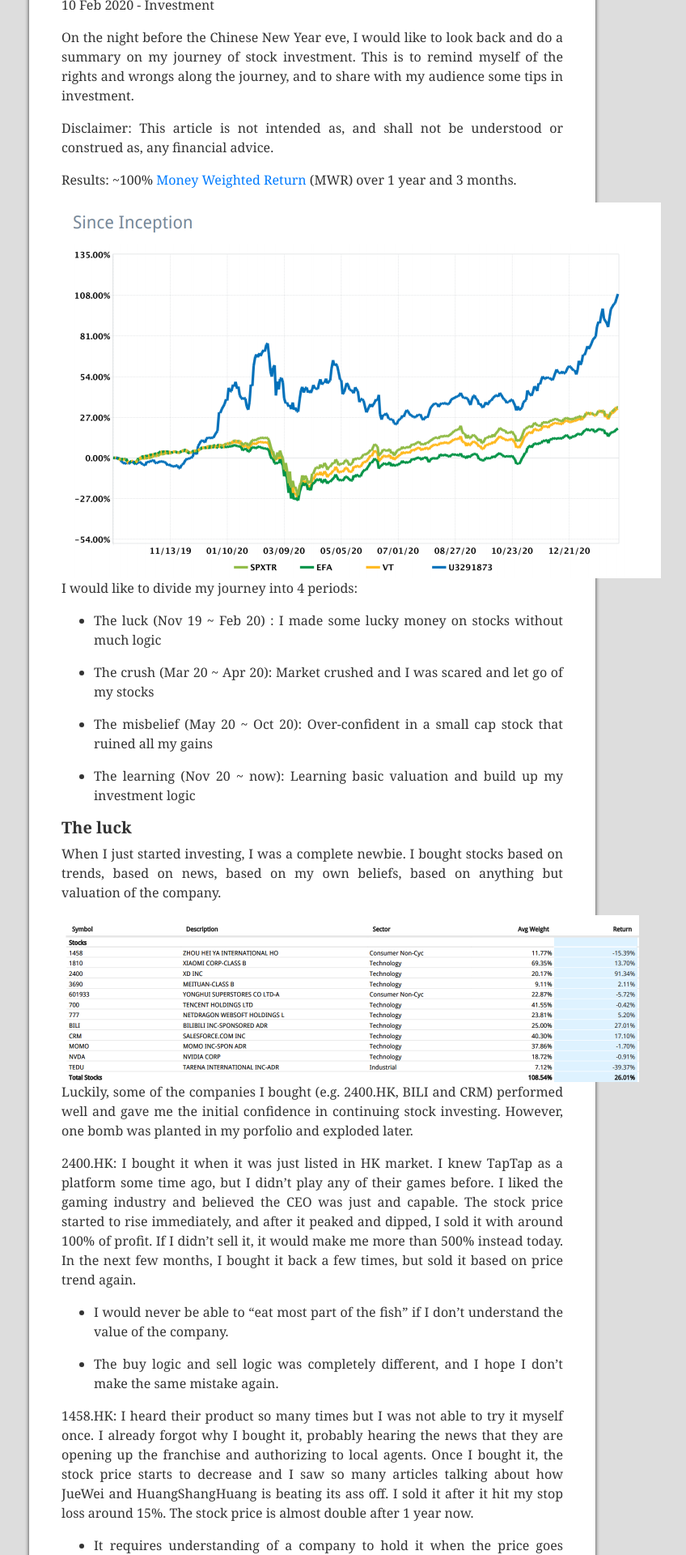
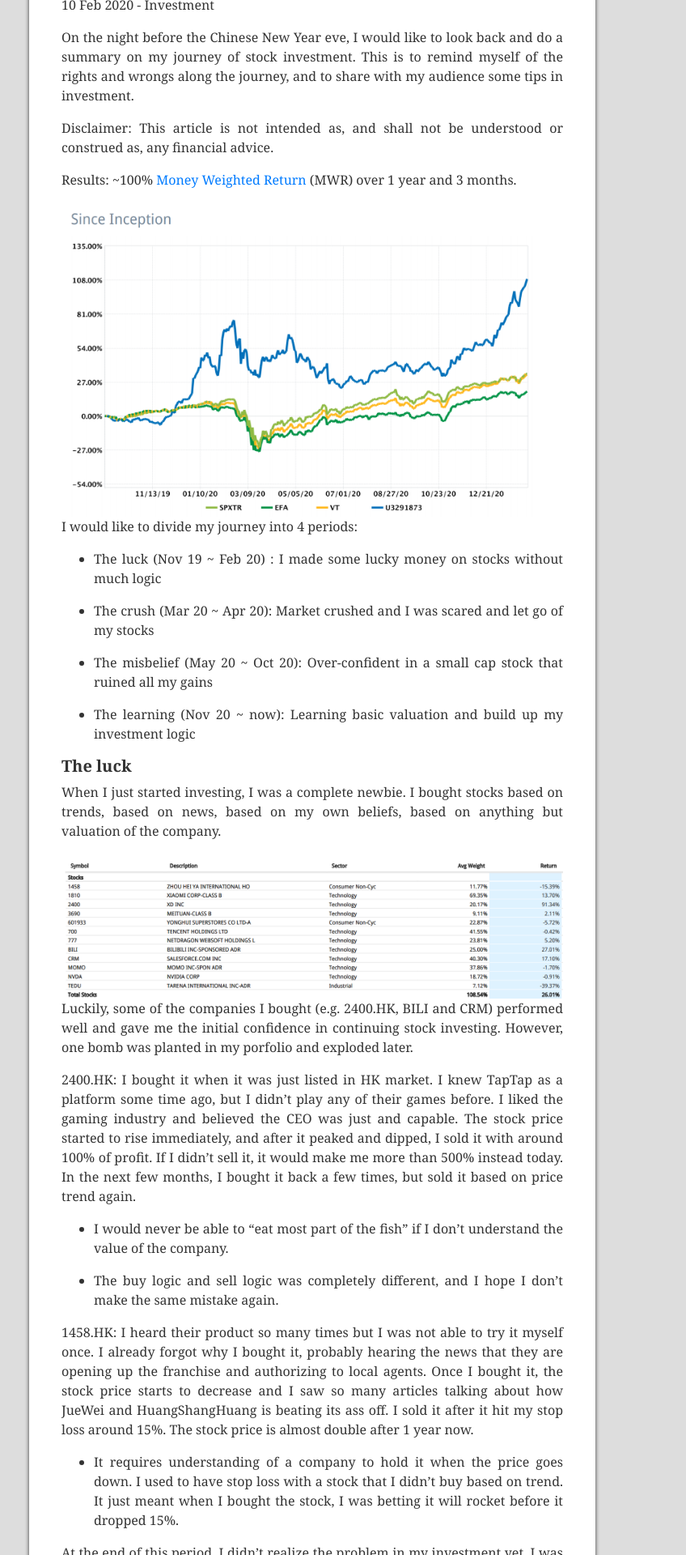
Before and after one commit to Hans0124SG/Hans0124SG.github.io, a Jekyll site: the page built from _posts/2020-02-10-My-journey-of-stock-investment-so-far-part-1.md, in a window 1280 px wide. Shown: the part 337-2257 px from the top of the page at 81% size, without its empty margins (254-1102 px from the left). Built offline with Jekyll 4.4.1, drawn with Linux system fonts in a browser that asks for light colours; comment, search, counter and statistics services are not loaded.

Commit message:
update investment blog part 1

```diff
--- a/_posts/2020-02-10-My-journey-of-stock-investment-so-far-part-1.md
+++ b/_posts/2020-02-10-My-journey-of-stock-investment-so-far-part-1.md
@@ -14,7 +14,7 @@ Disclaimer: This article is not intended as, and shall not be understood or cons
 
 Results:  ~100% [Money Weighted Return](https://www.investopedia.com/terms/m/money-weighted-return.asp) (MWR) over 1 year and 3 months.
 
-<center><img src="/assets/PnL.png" style="zoom:50%;" /></center>
+<center><img src="/assets/PnL.png" style="max-width: 100%;" /></center>
 
 I would like to divide my journey into 4 periods:
 
@@ -27,7 +27,7 @@ I would like to divide my journey into 4 periods:
 
 When I just started investing, I was a complete newbie. I bought stocks based on trends, based on news, based on my own beliefs, based on anything but valuation of the company.
 
-<center><img src="/assets/FirstPeriodStocks.png" style="zoom:50%;" /></center>
+<center><img src="/assets/FirstPeriodStocks.png" style="max-width: 100%;" /></center>
 
 Luckily, some of the companies I bought (e.g. 2400.HK, BILI and CRM) performed well and gave me the initial confidence in continuing stock investing. However, one bomb was planted in my porfolio and exploded later.
 
```
